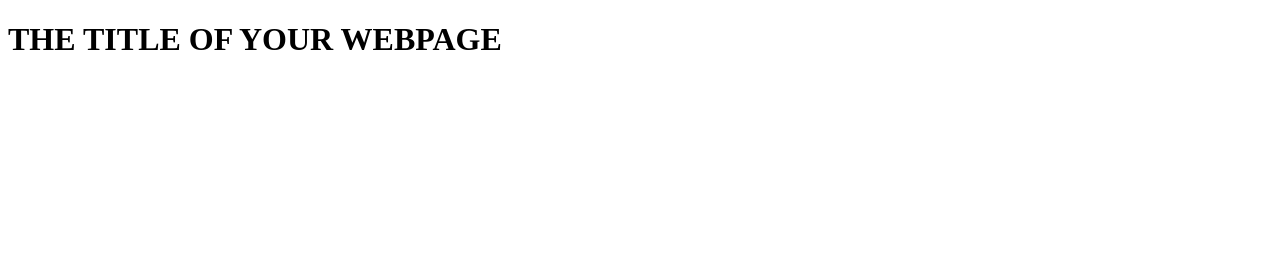
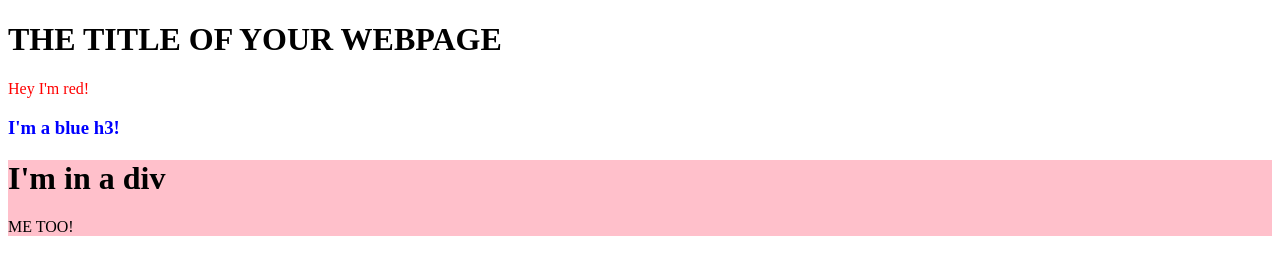
Before and after one commit to TeddyTheKing/DOM, a plain HTML site: page first_exercise/index.html in a window 1280 px wide. Drawn offline with Linux system fonts and the light colour scheme.

Commit message:
Finish 1st exercise

```diff
--- a/first_exercise/index.html
+++ b/first_exercise/index.html
@@ -1,15 +1,15 @@
 <!DOCTYPE html>
 <html lang="en">
-<head>
+  <head>
     <meta charset="UTF-8">
     <meta name="viewport" content="width=device-width, initial-scale=1.0">
     <title>DOM</title>
-    <script src="./script.js" defer></script>
-</head>
-<body>
+  </head>
+  <body>
     <h1>
       THE TITLE OF YOUR WEBPAGE
     </h1>
     <div id="container"></div>
-</body>
+  </body>
+  <script src="./script.js"></script>
 </html>
--- a/first_exercise/script.js
+++ b/first_exercise/script.js
@@ -3,15 +3,20 @@ const container = document.querySelector('#container');
 // creating <p>
 const odst = document.createElement('p');
 odst.textContent = "Hey I'm red!";
-odst.setAttribute('color: red;');
+odst.setAttribute('style', 'color: red;');
+container.append(odst);
 //creating <h3>
 const nadpis = document.createElement('h3');
 nadpis.textContent = "I'm a blue h3!";
-nadpis.setAttribute('color: blue;');
+nadpis.setAttribute('style', 'color: blue;');
+container.append(nadpis);
 // creating <div>
 const slozka = document.createElement('div');
-slozka.setAttribute('border-color: black; background: pink;')
+slozka.setAttribute('style', 'border-color: black; background: pink;')
 const nadpisB = document.createElement('h1');
 const odstB = document.createElement('p');
+nadpisB.textContent = "I'm in a div";
+odstB.textContent = "ME TOO!";
+container.append(slozka);
 slozka.append(nadpisB);
 slozka.append(odstB);
```
